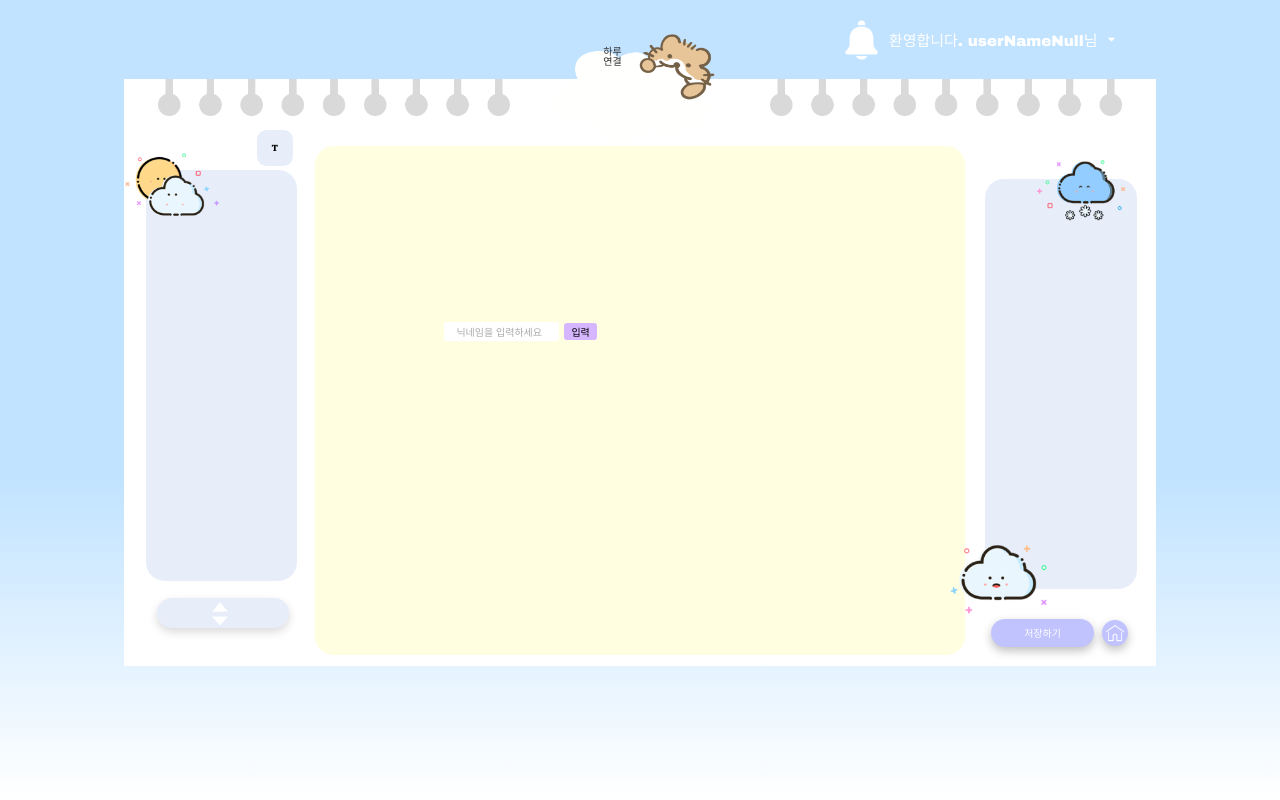
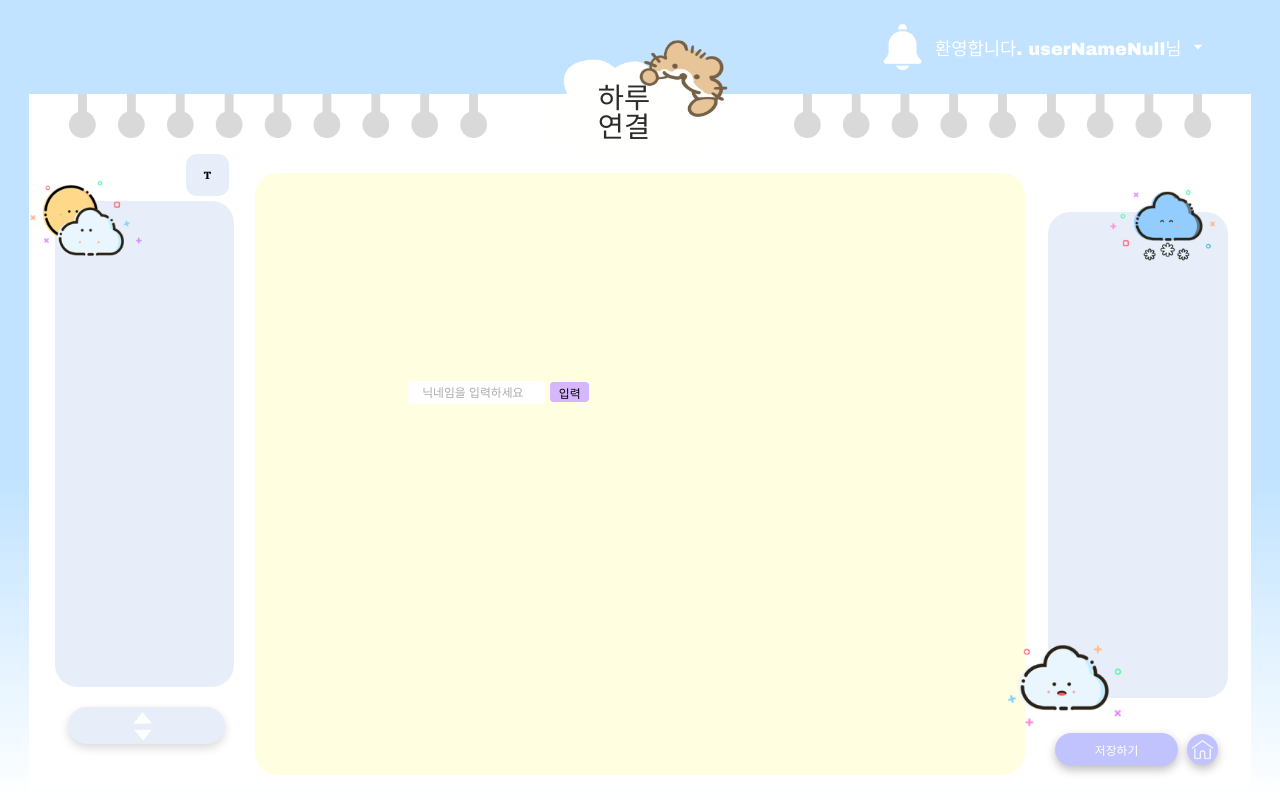
Before and after one commit to 2023-Winter-techeer-Bootcamp-Team-E/frontend, a React (Vite) app: page /diary in a window 1280 px wide. Built offline with nearby package versions, Linux system fonts and the light colour scheme; a web font is replaced by a local one.

Commit message:
design: 반응형 이후 작아졌던 컴포넌트 사이즈 늘림 + 스크롤 안되게

```diff
--- a/src/GlobalStyles.js
+++ b/src/GlobalStyles.js
@@ -15,7 +15,7 @@ const GlobalStyles = createGlobalStyle`
         margin: 0;
         padding: 0;
         border: 0;
-        font-size: 10px;
+        font-size: 0.74rem;
         vertical-align: baseline;
     }
     body{
@@ -51,6 +51,7 @@ const GlobalStyles = createGlobalStyle`
         @content;
       }
     } */
+
     @mixin desktop {
       @media (min-width: #{$desktop}) {
         @content;
@@ -63,7 +64,7 @@ const GlobalStyles = createGlobalStyle`
     }
 
     html {
-      /* font-size: 53.125%; // 1rem = 8.5px; */
+      /* font-size: 100%; // 1rem = 8.5px; */
       /* @include tablet {
         font-size: 62.5%; // 1rem = 10px;
       } */
@@ -74,9 +75,6 @@ const GlobalStyles = createGlobalStyle`
         font-size: 120%; // 1rem = 19.2px;
       }
     }
-    .over_hidden {
-      overflow: hidden;
-    }
 `;
 
 export default GlobalStyles;
--- a/src/components/LargeSketchbook.jsx
+++ b/src/components/LargeSketchbook.jsx
@@ -10,9 +10,11 @@ const LargeSketchbook = () => {
       <StyledEmptyLogo2>
         <img src={EmptyLogo2} alt="EmptyLogo2" />
         <div>
-          <p>
-            하루<br/>연결
-          </p>
+          <StyledText>
+            하루
+            <br />
+            연결
+          </StyledText>
         </div>
       </StyledEmptyLogo2>
       <LargeSpring src={spring} style={{ left: '62.56571775%' }} />
@@ -21,8 +23,8 @@ const LargeSketchbook = () => {
 };
 
 const LargeSketch = styled.div`
-  width: 103.1875rem;
-  height: 58.6875rem;
+  width: 103.1875rem; // 130.25rem
+  height: 58.6875rem; // 75.7rem
   flex-shrink: 0;
   background: #fff;
 `;
@@ -41,18 +43,16 @@ const StyledEmptyLogo2 = styled.div`
     width: 17.125rem;
     height: 12.25rem;
   }
-
-  div {
-    color: #2C2C2C;
-    position: absolute;
-    top: 2.4rem;
-    left: 4.9rem;
-    font-size: 2.7rem;
-    font-family: 'seolleim';
-    margin-top: 0.5rem;
-    line-height: 1.0;
-  }
 `;
 
+const StyledText = styled.text`
+  position: relative;
+  color: #2c2c2c;
+  bottom: 7rem;
+  left: 5rem;
+  font-size: 2.4rem;
+  font-family: 'seolleim';
+  line-height: 1;
+`;
 
 export default LargeSketchbook;
--- a/src/components/SmallSketchbook.jsx
+++ b/src/components/SmallSketchbook.jsx
@@ -10,9 +10,11 @@ const SmallSketchbook = () => {
       <StyledEmptyLogo2>
         <img src={EmptyLogo2} alt="EmptyLogo2" />
         <div>
-          <p>
-            하루<br/>연결
-          </p>
+          <StyledText>
+            하루
+            <br />
+            연결
+          </StyledText>
         </div>
       </StyledEmptyLogo2>
       <SmallSpring src={spring} style={{ left: '70.37037037%' }} />
@@ -41,22 +43,21 @@ const SmallSpring = styled.img`
 const StyledEmptyLogo2 = styled.div`
   position: absolute;
   left: 22.6rem;
-  top: -6.0rem;
+  top: -6rem;
   img {
     width: 17.125rem;
     height: 12.25rem;
   }
+`;
 
-  div {
-    color: #2C2C2C;
-    position: absolute;
-    top: 2.4rem;
-    left: 4.9rem;
-    font-size: 2.7rem;
-    font-family: 'seolleim';
-    margin-top: 0.5rem;
-    line-height: 1.0;
-  }
+const StyledText = styled.text`
+  position: relative;
+  color: #2c2c2c;
+  bottom: 7rem;
+  left: 5rem;
+  font-size: 2.4rem;
+  font-family: 'seolleim';
+  line-height: 1;
 `;
 
 export default SmallSketchbook;
--- a/src/pages/CalendarPage.jsx
+++ b/src/pages/CalendarPage.jsx
@@ -45,9 +45,9 @@ const BackLayout = styled.div`
   justify-content: center;
   align-items: center;
   display: flex;
+  overflow-y: hidden;
 `;
 const PageFrame = styled.div`
-
   position: absolute;
   width: 108rem;
   height: 70rem;
--- a/src/pages/DiaryPage.jsx
+++ b/src/pages/DiaryPage.jsx
@@ -70,6 +70,7 @@ const BackLayout = styled.div`
   justify-content: center;
   align-items: center;
   display: flex;
+  overflow-y: hidden;
 `;
 const PageFrame = styled.div`
   position: absolute;
--- a/src/pages/LoginPage.jsx
+++ b/src/pages/LoginPage.jsx
@@ -120,6 +120,7 @@ const BackLayout = styled.div`
   height: 100%;
   flex-shrink: 0;
   background: linear-gradient(to bottom, #c1e3ff 60%, #ffffff);
+  overflow-y: hidden;
 `;
 
 const PageFrame = styled.div`
--- a/src/pages/SignUpPage.jsx
+++ b/src/pages/SignUpPage.jsx
@@ -13,7 +13,6 @@ function SignUpPage(props) {
   const [id, setId] = useState('');
   const [password, setPassword] = useState('');
   const [passwordMatch, setPasswordMatch] = useState('');
-
 
   // 오류 메시지 상태, 오류 메시지 글씨 색 상태 저장
   const [usernameComment, setUsernameComment] = useState('');
@@ -130,7 +129,7 @@ function SignUpPage(props) {
           login_id: id,
           nickname: username,
           password: password,
-        }
+        },
       );
 
       if (response.data.code === 'M001' && response.status === 201) {
@@ -142,7 +141,7 @@ function SignUpPage(props) {
     } catch (error) {
       console.error('API 호출 중 오류 발생:', error);
     }
-  }
+  };
 
   useEffect(() => {
     const resetShakeStates = () => {
@@ -267,7 +266,6 @@ function SignUpPage(props) {
                   InputError();
                 }
               }}
-
             />
           </SignUpWrapper>
         </SketDiv>
@@ -285,6 +283,7 @@ const BackLayout = styled.div`
   height: 100%;
   flex-shrink: 0;
   background: linear-gradient(to bottom, #c1e3ff 60%, #ffffff);
+  overflow-y: hidden;
 `;
 
 const PageFrame = styled.div`
--- a/src/pages/StartPage.jsx
+++ b/src/pages/StartPage.jsx
@@ -25,11 +25,11 @@ function StartPage({ move }) {
           <StyledEmptyLogo>
             <img src={EmptyLogo} />
             <div>
-              <p>
+              <StyledText>
                 하루
                 <br />
                 연결
-              </p>
+              </StyledText>
             </div>
           </StyledEmptyLogo>
         </PageFrame>
@@ -48,7 +48,6 @@ const BackLayout = styled.div`
   background: linear-gradient(to bottom, #c1e3ff 60%, #ffffff);
   overflow: hidden;
 `;
-
 
 const PageFrame = styled.div`
   position: absolute;
@@ -123,24 +122,21 @@ const StyledEmptyLogo = styled.div`
   top: 16.2rem;
   animation: ${slideUp} 1s ease-out;
 
-
   img {
     width: 32.19981rem;
     height: 33.65313rem;
     flex-shrink: 0;
     filter: drop-shadow(0px 4px 4px rgba(0, 0, 0, 0.25));
   }
-
-  div {
-    color: #2C2C2C;
-    position: absolute;
-    top: 8.55rem;
-    left: 10.4rem;
-    font-size: 4.75rem;
-    font-family: 'seolleim';
-    margin-top: 0.5rem;
-    line-height: 1.0;
-  }
 `;
 
+const StyledText = styled.text`
+  color: #2c2c2c;
+  position: absolute;
+  top: 12.2rem;
+  left: 10.4rem;
+  font-size: 4.75rem;
+  font-family: 'seolleim';
+  line-height: 1;
+`;
 export default StartPage;
```
